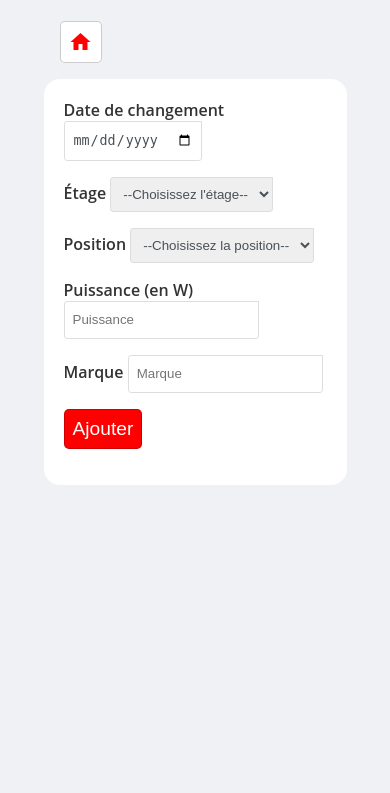
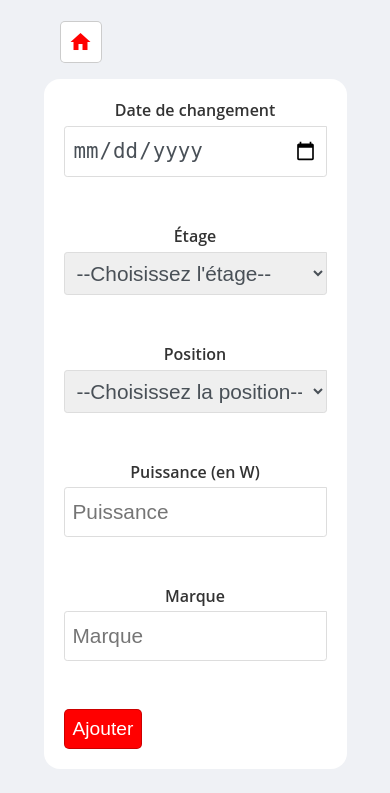
Before and after one commit to Adrien-25/ampoule, a PHP site: page /edit.php in a window 390 px wide. Shown: the part 85-878 px from the top of the page. Before the commit the page ends 570 px from the top, so only its background shows below. Run offline with PHP 8.4, Linux system fonts and the light colour scheme.

Commit message:
Update - Ajout de responsive
Ajout de CSS pour le responsive de la page edit.php

```diff
--- a/style.css
+++ b/style.css
@@ -301,16 +300,36 @@ body{
     padding: 1.25rem 1.25rem;
     border-radius: 1rem;
     background-color: #ffffff;
+    margin: 0 auto;
+    display: flex;
+    max-width: 700px;
 }
 .form-edit{
     display: flex;
     flex-direction: column;
     justify-content: center;
+    width: 100%;
 }
+
 .form-group{
-    margin: 0 0 1rem 0;
-    display: inline-block;
+    margin: 0 0 3rem 0;
+    display: flex;
+    align-items: center;
 }
+.label-layout{
+    width: 50%;
+}
+.form-group input,.form-group select{
+    width: 100%;
+    font-size: 1.3rem;
+}
+.form-edit .form-btn{
+    text-align: center;
+}
+.form-edit .form-btn .btn{
+    font-size: 1.4rem;
+}
+
 .check-layout{
     margin: 1rem 0 1rem 0;
     color: black;
@@ -430,6 +452,15 @@ body{
     .search-layout{
         display: none;
     }
+    .form-group{
+        flex-direction: column;
+    }
+    .label-layout{
+        width: 100%;
+    }
+    .label-layout label{
+        font-size: 1.2rem;
+    }
     /*Table responsive*/
     table, thead, tbody, th, td, tr {
         display: block;
```
Also changed, not shown: other parts of style.css (+39 -1 lines).
